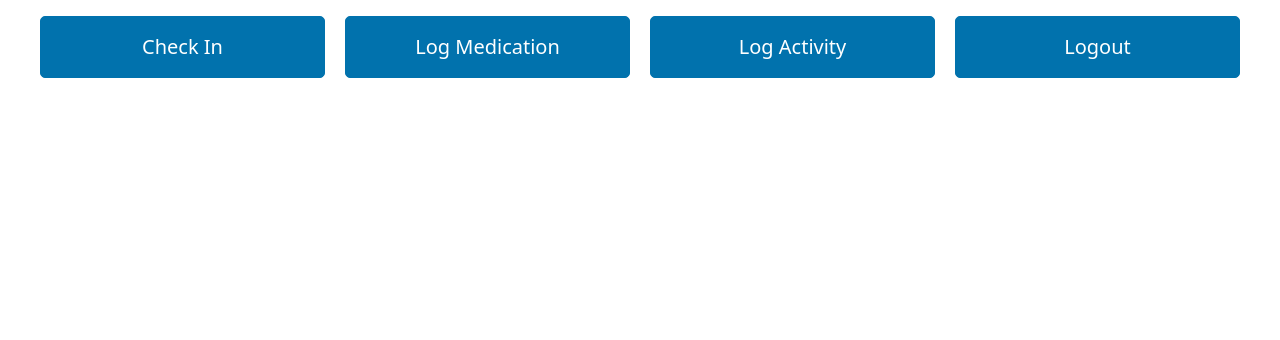
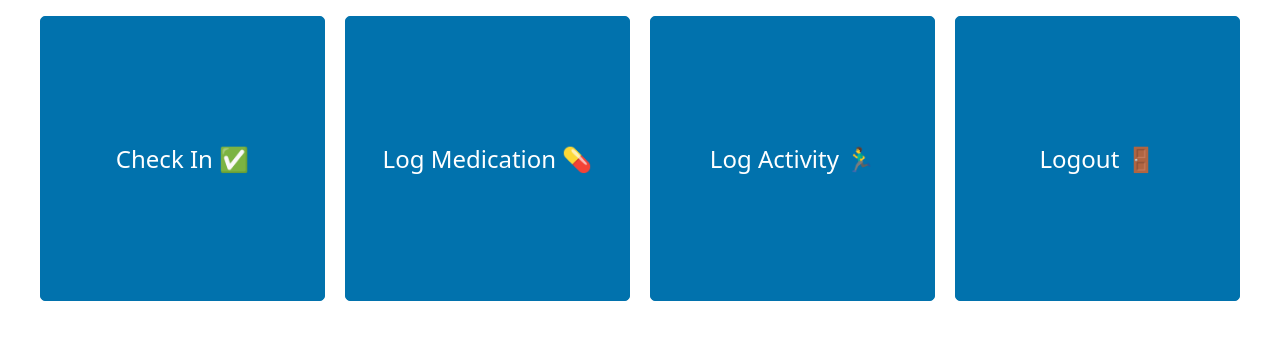
Before and after one commit to bgaudino/pdtracker, a Django app: template tracker/templates/home.html in a window 1280 px wide. Shown: the part 69-409 px from the top of the page. Run offline with Django 5.2, Linux system fonts and the light colour scheme; the template is opened without the code that fills it, so the values that code supplies are empty; some libraries are stand-ins or nearby versions.

Commit message:
Style dashboard
Co-authored-by: Copilot <copilot@github.com>

```diff
--- a/tracker/static/css/main.css
+++ b/tracker/static/css/main.css
@@ -2,3 +2,15 @@ a[role=button] {
   height: min-content;
   width: 100%;
 }
+
+.dashboard-button {
+  aspect-ratio: 1/1 !important;
+  display: flex !important;
+  align-items: center;
+  justify-content: center;
+  font-size: x-large;
+}
+
+.logo {
+  text-decoration: none;
+}
--- a/tracker/templates/base.html
+++ b/tracker/templates/base.html
@@ -12,7 +12,9 @@
   <body>
     <main class="container">
       <header>
-        <h1>PD Tracker</h1>
+        <a href="{% url 'home' %}" class="logo">
+          <h1>PD Tracker</h1>
+        </a>
       </header>
       {% block content %}{% endblock %}
     </main>
--- a/tracker/templates/home.html
+++ b/tracker/templates/home.html
@@ -1,15 +1,21 @@
 {% extends 'base.html' %}
 {% block content %}
   <section class="grid">
-    <a href="{% url 'checkin-create' %}" role="button">Check In</a>
-    <a href="{% url 'medicationlog-create' %}" role="button">Log Medication</a>
-    <a href="{% url 'activitylog-create' %}" role="button">Log Activity</a>
+    <a class="dashboard-button"
+       href="{% url 'checkin-create' %}"
+       role="button">Check In ✅</a>
+    <a class="dashboard-button"
+       href="{% url 'medicationlog-create' %}"
+       role="button">Log Medication 💊</a>
+    <a class="dashboard-button"
+       href="{% url 'activitylog-create' %}"
+       role="button">Log Activity 🏃‍♂️</a>
     {% if request.user.is_superuser %}
-      <a href="{% url 'admin:index' %}" role="button">Admin</a>
+      <a class="dashboard-button" href="{% url 'admin:index' %}" role="button">Admin 🛠️</a>
     {% endif %}
     <form method="post" action="{% url 'logout' %}">
       {% csrf_token %}
-      <button type="submit">Logout</button>
+      <button class="dashboard-button" type="submit">Logout 🚪</button>
     </form>
   </section>
 {% endblock %}
```
